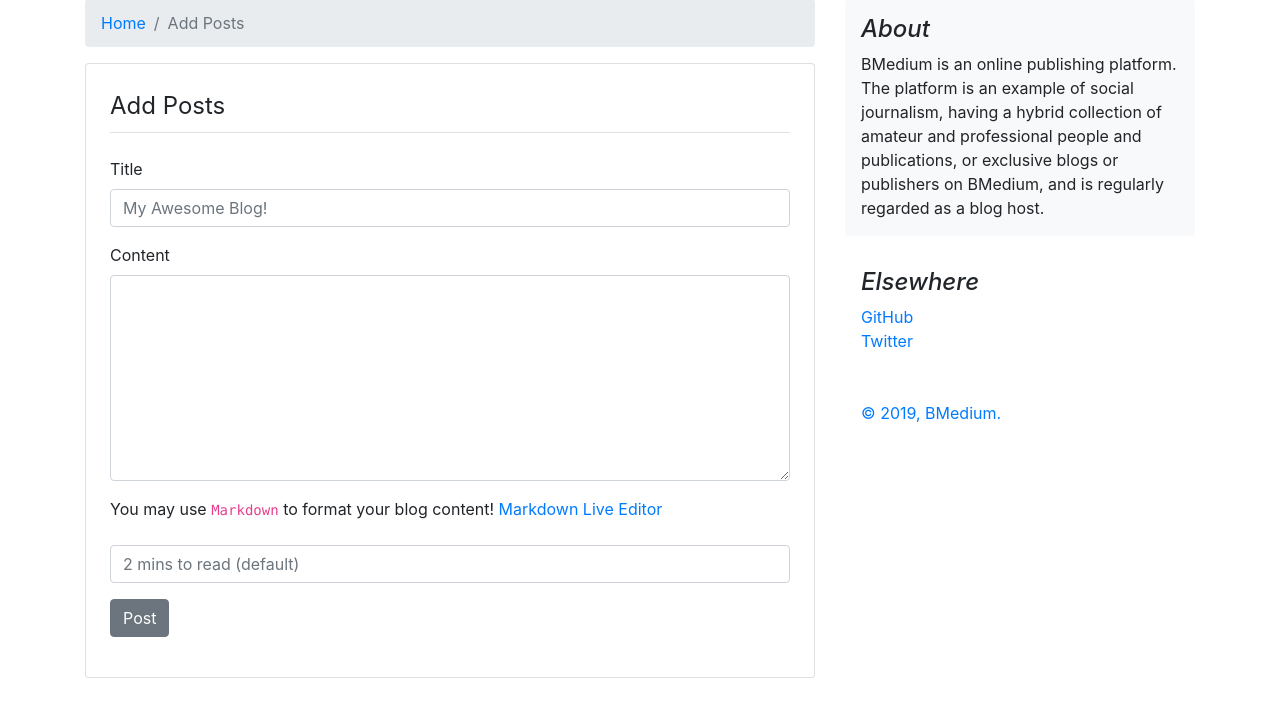
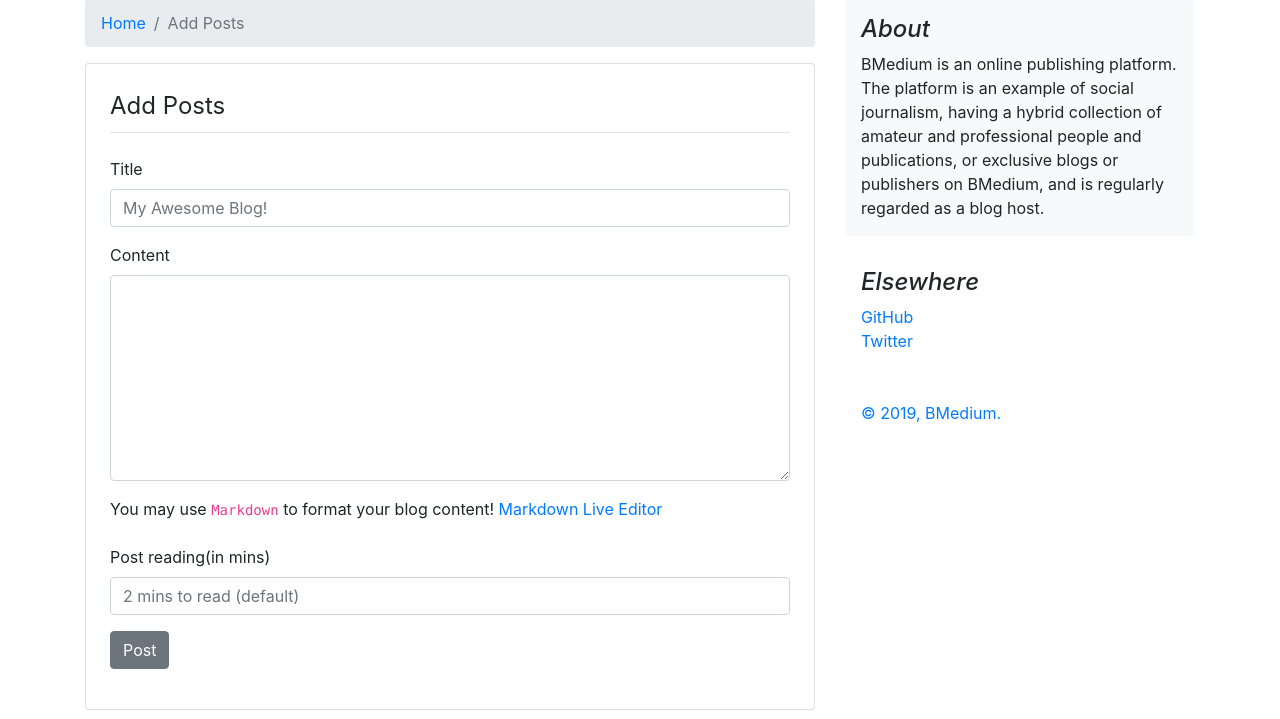
Before and after one commit to purveshmakode24/blog-medium, a Django app: template myapp/templates/add_posts.html in a window 1280 px wide. Shown: the part 81-800 px from the top of the page. Run offline with Django 3.2, Linux system fonts and the light colour scheme; the template is opened without the code that fills it, so the values that code supplies are empty; some libraries are stand-ins or nearby versions.

Commit message:
fix post reading label(Unhiddened it)

```diff
--- a/myapp/templates/add_posts.html
+++ b/myapp/templates/add_posts.html
@@ -36,7 +36,7 @@
 
                 </div>
                 <div class="form-group">
-                    <label hidden>Post reading(in mins)</label>
+                    <label>Post reading(in mins)</label>
                     <input type="number" name="read_min" class="form-control" placeholder="2 mins to read (default)" required>
                 </div>
                 <div class="form-group">
```
